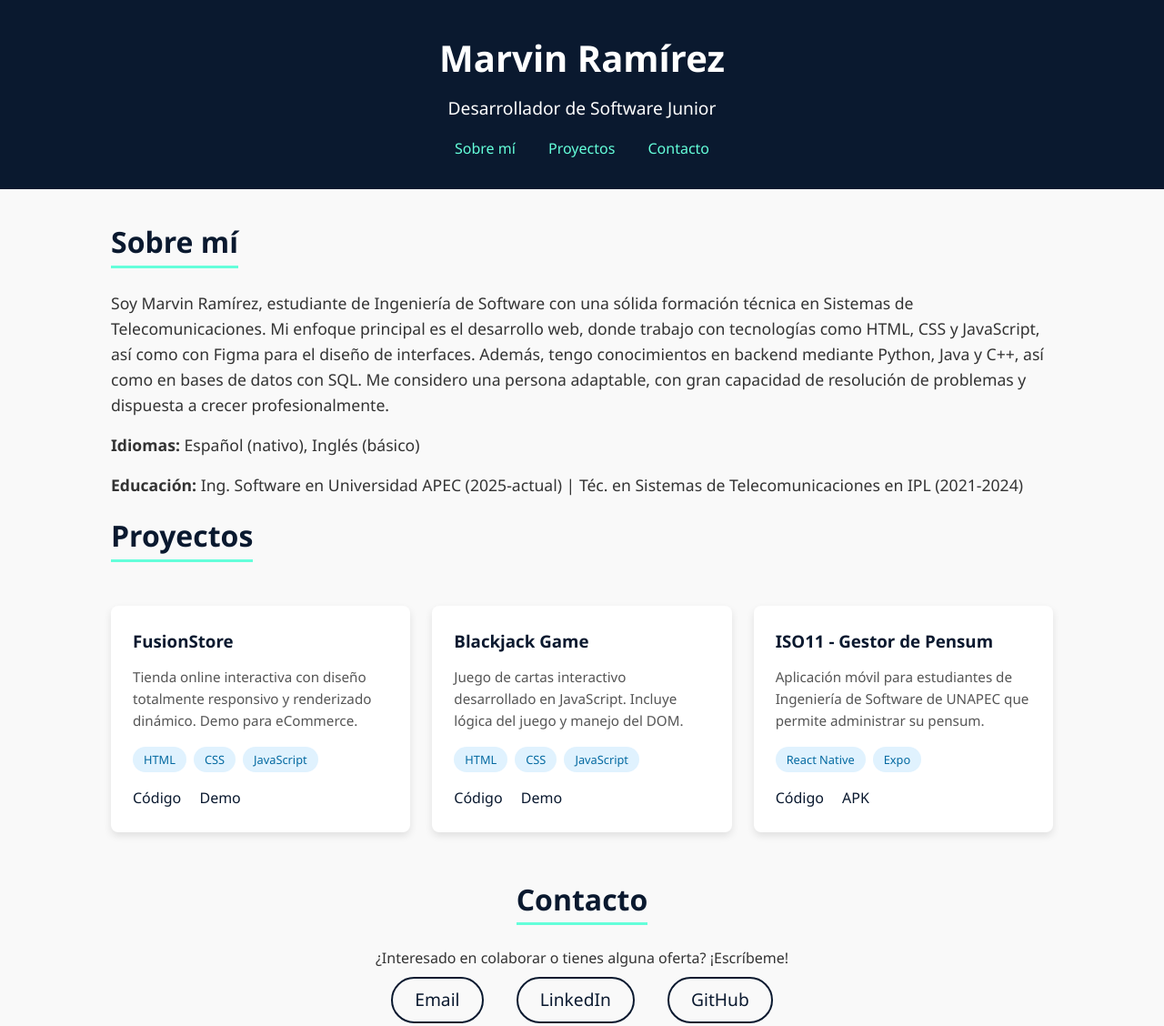
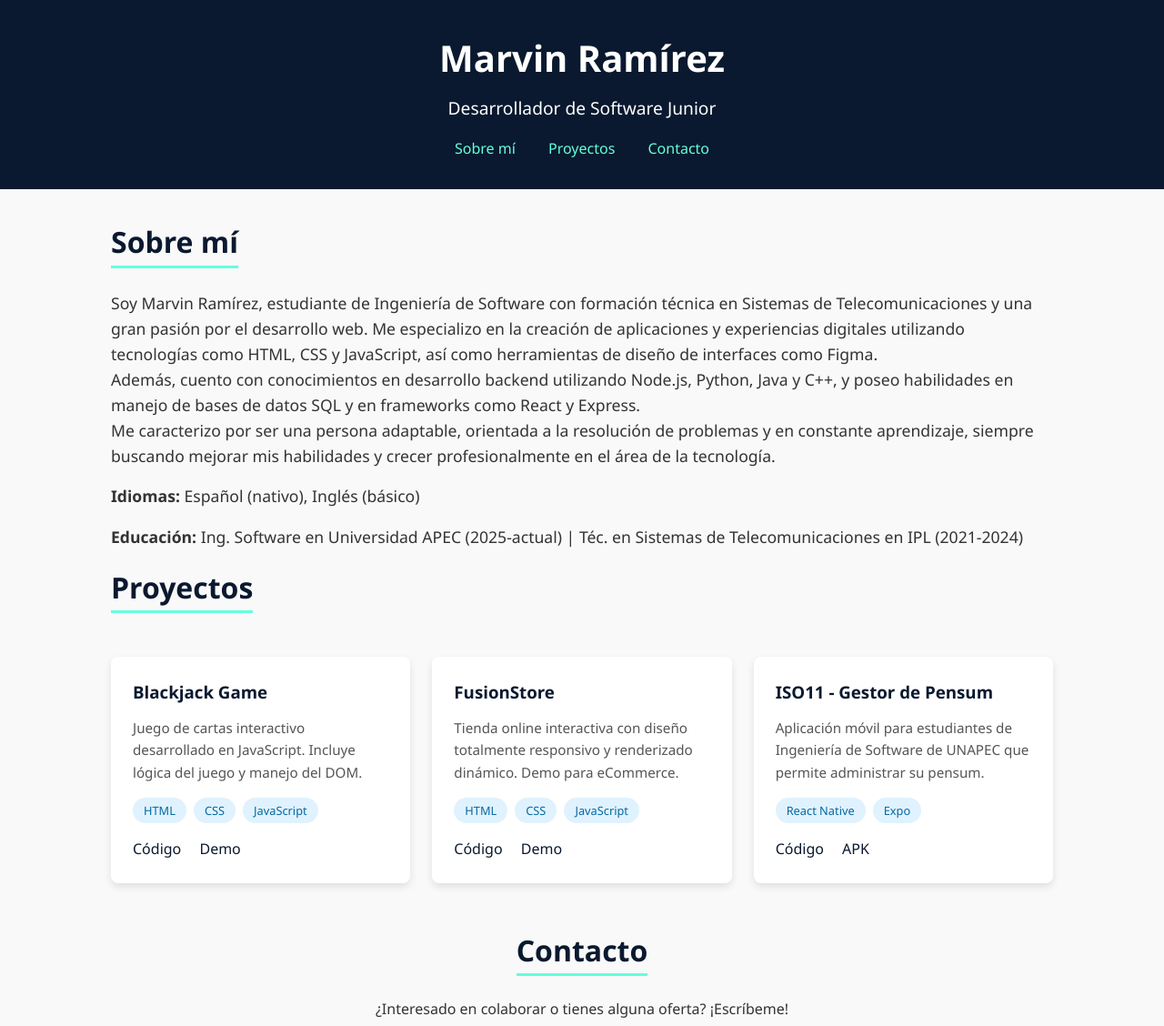
Before and after one commit to Marvin-Ramirez/marvin-ramirez.github.io, a plain HTML site: page index.html in a window 1280 px wide. Shown: the top 1128 px of the page at 91% size. Drawn offline with Linux system fonts and the light colour scheme.

Commit message:
Arreglos en Sobre mi

```diff
--- a/index.html
+++ b/index.html
@@ -20,8 +20,22 @@
     <div class="container">
         <section id="about">
             <h2 class="section-title">Sobre mí</h2>
-            <p>Soy Marvin Ramírez, estudiante de Ingeniería de Software con una sólida formación técnica en Sistemas de Telecomunicaciones. Mi enfoque principal es el desarrollo web, donde trabajo con tecnologías como HTML, CSS y JavaScript, así como con Figma para el diseño de interfaces.
-            Además, tengo conocimientos en backend mediante Python, Java y C++, así como en bases de datos con SQL. Me considero una persona adaptable, con gran capacidad de resolución de problemas y dispuesta a crecer profesionalmente.</p>
+            <p>
+                Soy Marvin Ramírez, estudiante de Ingeniería de Software con
+                formación técnica en Sistemas de Telecomunicaciones y una gran
+                pasión por el desarrollo web. Me especializo en la creación de
+                aplicaciones y experiencias digitales utilizando tecnologías
+                como HTML, CSS y JavaScript, así como herramientas de diseño
+                de interfaces como Figma.
+            <br>
+                Además, cuento con conocimientos en desarrollo backend utilizando
+                Node.js, Python, Java y C++, y poseo habilidades en
+                manejo de bases de datos SQL y en frameworks como React y Express.
+            <br>
+                Me caracterizo por ser una persona
+                adaptable, orientada a la resolución de problemas y en constante
+                aprendizaje, siempre buscando mejorar mis habilidades y crecer
+                profesionalmente en el área de la tecnología.</p>
             <p><strong>Idiomas:</strong> Español (nativo), Inglés (básico)</p>
             <p><strong>Educación:</strong> Ing. Software en Universidad APEC (2025-actual) | Téc. en Sistemas de Telecomunicaciones en IPL (2021-2024)</p>
         </section>
@@ -30,6 +44,20 @@
             <h2 class="section-title">Proyectos</h2>
             <div class="projects-grid">
                 <!-- Proyecto 1 -->
+                <div class="project-card">
+                    <h3>Blackjack Game</h3>
+                    <p>Juego de cartas interactivo desarrollado en JavaScript. Incluye lógica del juego y manejo del DOM.</p>
+                    <div class="tech-tags">
+                        <span class="tech-tag">HTML</span>
+                        <span class="tech-tag">CSS</span>
+                        <span class="tech-tag">JavaScript</span>
+                    </div>
+                    <div class="project-links">
+                        <a href="https://github.com/Marvin-Ramirez/Blackjack-Game">Código</a>
+                        <a href="https://marvin-ramirez.github.io/Blackjack-Game/">Demo</a>
+                    </div>
+                </div>
+                <!-- Proyecto 2 -->
                 <div class="project-card">
                     <h3>FusionStore</h3>
                     <p>Tienda online interactiva con diseño totalmente responsivo y renderizado dinámico. Demo para eCommerce.</p>
@@ -41,20 +69,6 @@
                     <div class="project-links">
                         <a href="https://github.com/Marvin-Ramirez/FusionStore-eCommerce">Código</a>
                         <a href="https://marvin-ramirez.github.io/FusionStore-eCommerce/">Demo</a>
-                    </div>
-                </div>
-                <!-- Proyecto 2 -->
-                <div class="project-card">
-                    <h3>Blackjack Game</h3>
-                    <p>Juego de cartas interactivo desarrollado en JavaScript. Incluye lógica del juego y manejo del DOM.</p>
-                    <div class="tech-tags">
-                        <span class="tech-tag">HTML</span>
-                        <span class="tech-tag">CSS</span>
-                        <span class="tech-tag">JavaScript</span>
-                    </div>
-                    <div class="project-links">
-                        <a href="https://github.com/Marvin-Ramirez/Blackjack-Game">Código</a>
-                        <a href="https://marvin-ramirez.github.io/Blackjack-Game/">Demo</a>
                     </div>
                 </div>
                 <!-- Proyecto 3 -->
```
Also changed, not shown: 1 other file.
